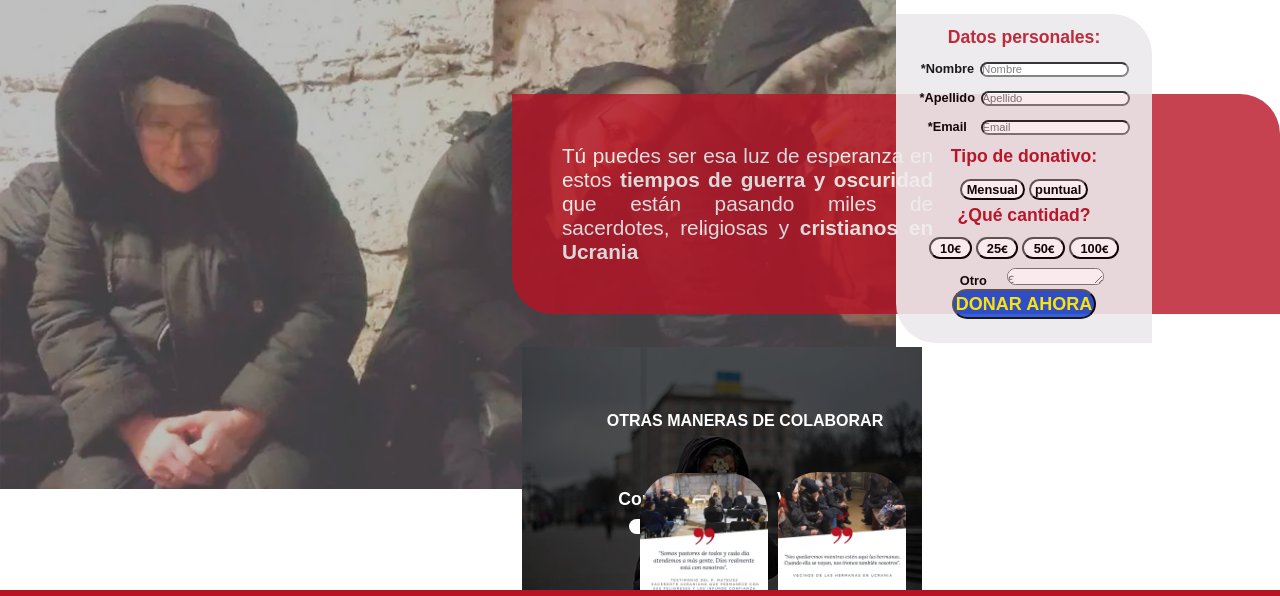
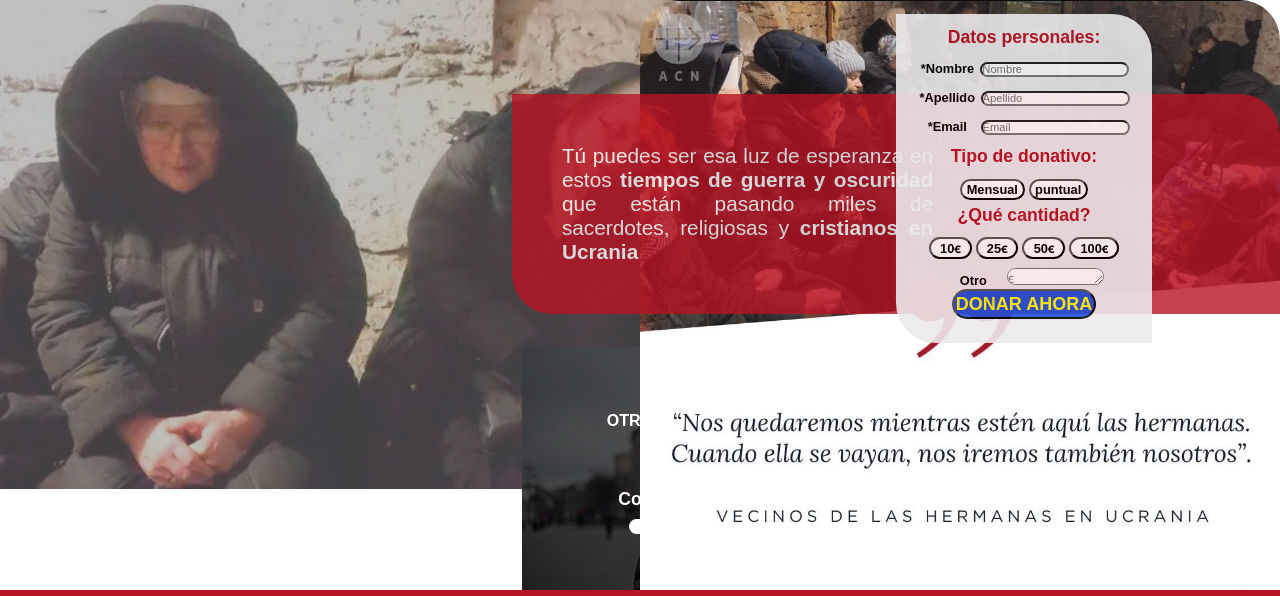
Before and after one commit to lauritagg18/m2laurapd2, a plain HTML site: page index.html in a window 1280 px wide. Shown: the part 146-742 px from the top of the page. Drawn offline with Linux system fonts and the light colour scheme.

Commit message:
Update estilo.css

```diff
--- a/css/estilo.css
+++ b/css/estilo.css
@@ -296,7 +296,7 @@ font-family: 'Source Sans Pro', sans-serif;
 font-family: 'Titillium Web', sans-serif; font-weight: bold;}
 .testimonio{width: 50%;position: absolute;right: 0%;z-index: 2;bottom: 7.5%;
 }
-.testimonio img{margin-right: 1%;width: 20%;border-top-right-radius:40px;border-top-left-radius:40px
+.testimonio img{margin-right: 1%;width: 100%;border-top-right-radius:40px;border-top-left-radius:40px
 }
 .mensaje{border-top-right-radius:40px;border-bottom-left-radius:40px;opacity: 80%;background-color: #B81325;color: #ffffff; padding: 1%; width: 60%; font-size: 130%;position: absolute;right: 0%;top:30% ;z-index: 2;
 }
@@ -385,7 +385,7 @@ font-family: 'Source Sans Pro', sans-serif;
 font-family: 'Titillium Web', sans-serif; font-weight: bold;}
 .testimonio{width: 50%;position: absolute;right: 0%;z-index: 2;bottom: 7.5%;
 }
-.testimonio img{margin-right: 1%;width: 20%;border-top-right-radius:40px;border-top-left-radius:40px
+.testimonio img{margin-right: 1%;width: 100%;border-top-right-radius:40px;border-top-left-radius:40px
 }
 .mensaje{border-top-right-radius:40px;border-bottom-left-radius:40px;opacity: 80%;background-color: #B81325;color: #ffffff; padding: 1%; width: 60%; font-size: 130%;position: absolute;right: 0%;top:30% ;z-index: 2;
 }
```
